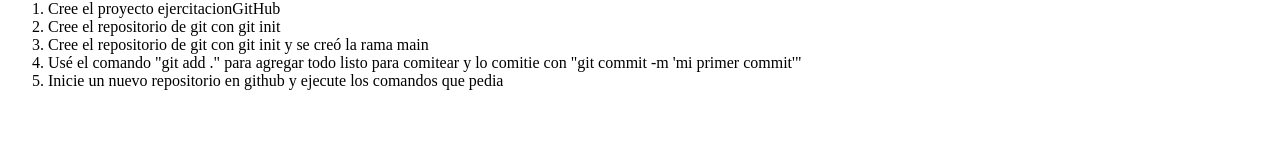
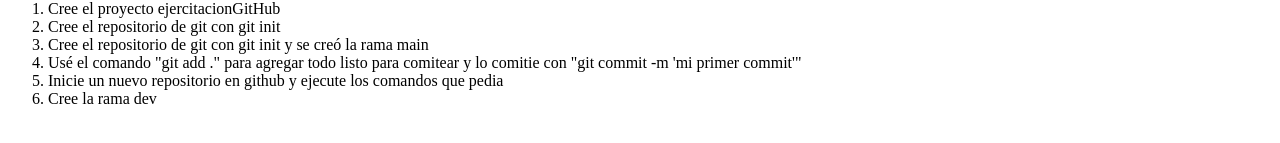
Before and after one commit to mauroarms/practicaGitHub, a plain HTML site: page index.html in a window 1280 px wide. Shown: the part 127-270 px from the top of the page. Drawn offline with Linux system fonts and the light colour scheme.

Commit message:
Rama dev creada, se agrego un paso a la lista

```diff
--- a/index.html
+++ b/index.html
@@ -25,6 +25,9 @@
         <li>
             Inicie un nuevo repositorio en github y ejecute los comandos que pedia
         </li>
+        <li>
+            Cree la rama dev
+        </li>
     </ol>
 </body>
 <script src="./js/code.js"></script>
```
